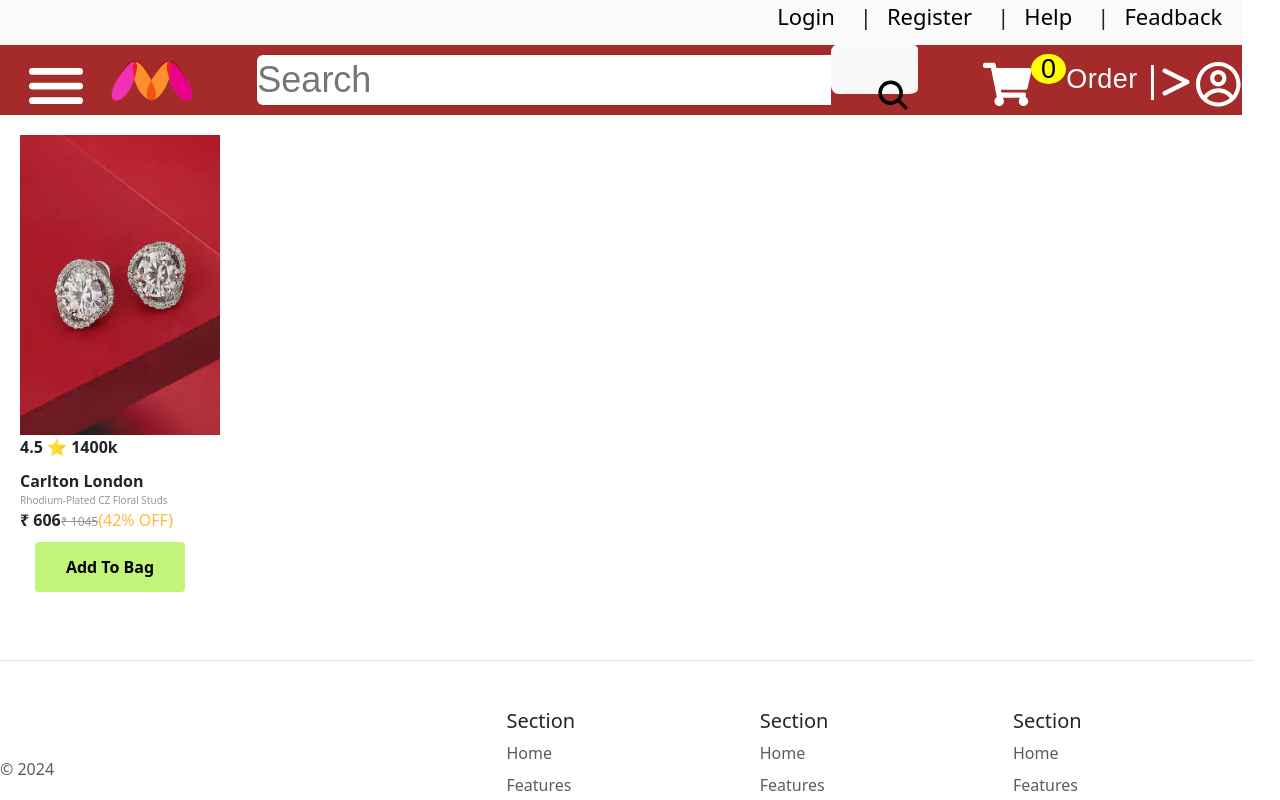
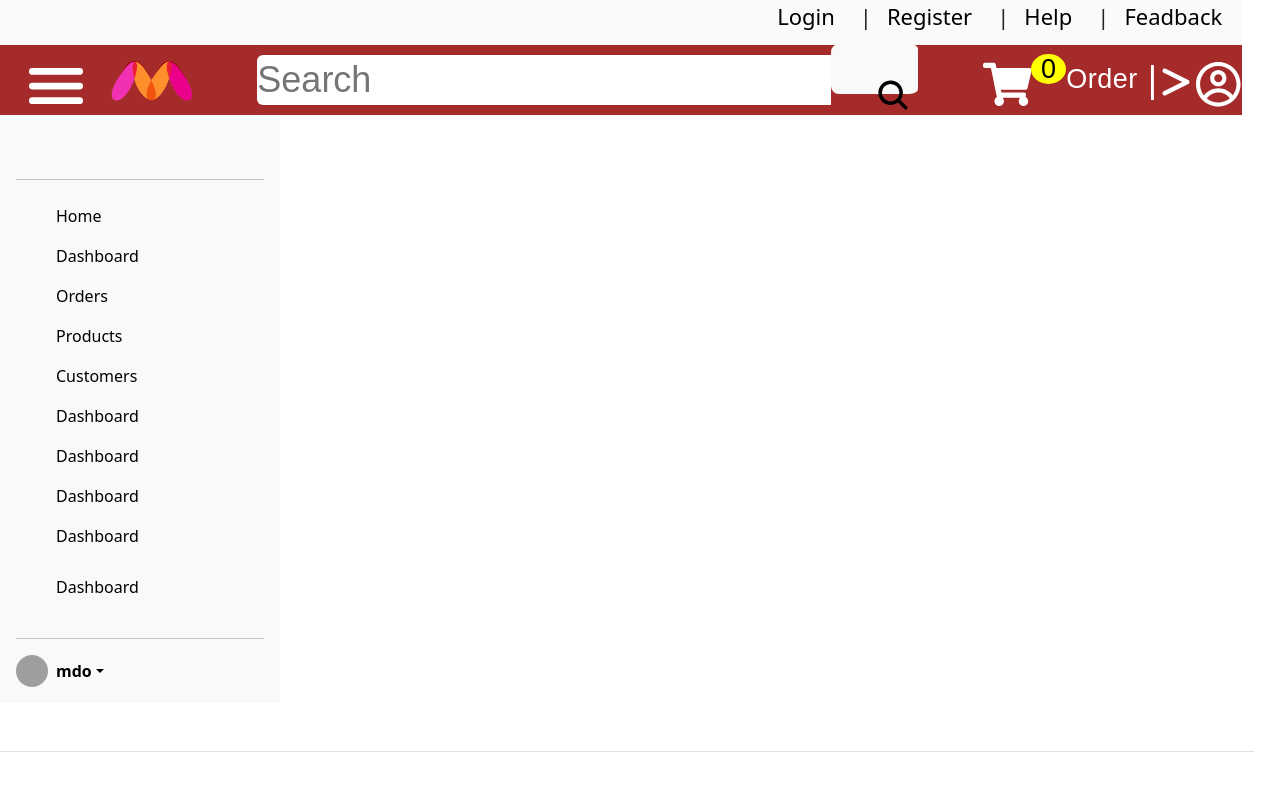
Before and after one commit to nowrinnova/Grocery-Shop, a React (Vite) app in the folder Grocery-SuperShop/: page / in a window 1280 px wide. Shown: the top 800 px of the page. Built offline with nearby package versions, Linux system fonts and the light colour scheme; grey boxes are pictures that could not be loaded.

Commit message:
edited sidebar

```diff
--- a/Grocery-SuperShop/src/App.jsx
+++ b/Grocery-SuperShop/src/App.jsx
@@ -3,6 +3,7 @@
 import Header from './Components/Header';
 import Footer from './Components/Footer';
 import HomeItems from './Components/HomeItems';
+import SideBar from './Components/SideBar';
 
 function App() {
  const item=
@@ -25,7 +26,8 @@
   return (
     <>
       <Header></Header>
-      <div className='items-container'><HomeItems item={item}></HomeItems></div>
+      <SideBar></SideBar>
+      {/* <div className='items-container'><HomeItems item={item}></HomeItems></div> */}
       <Footer></Footer>
     </>
   )
--- /dev/null
+++ b/Grocery-SuperShop/src/Components/SideBar.jsx
@@ -0,0 +1,147 @@
+import React from "react";
+
+function SideBar() {
+  return (
+    <div
+      class="d-flex flex-column flex-shrink-0 p-3 bg-body-tertiary"
+      style={{width: "280px"}}
+    >
+      <a
+        href="/"
+        class="d-flex align-items-center mb-3 mb-md-0 me-md-auto link-body-emphasis text-decoration-none"
+      >
+        <svg class="bi pe-none me-2" width="40" height="32">
+          <use xlink:href="#bootstrap"></use>
+        </svg>
+      </a>
+      <hr />
+      <ul class="nav nav-pills flex-column mb-auto">
+        <li class="nav-item">
+          <a href="#" class="nav-link link-body-emphasis" aria-current="page">
+            <svg class="bi pe-none me-2" width="16" height="16">
+              <use xlink:href="#home"></use>
+            </svg>
+            Home
+          </a>
+        </li>
+        <li>
+          <a href="#" class="nav-link link-body-emphasis">
+            <svg class="bi pe-none me-2" width="16" height="16">
+              <use xlink:href="#speedometer2"></use>
+            </svg>
+            Dashboard
+          </a>
+        </li>
+        <li>
+          <a href="#" class="nav-link link-body-emphasis">
+            <svg class="bi pe-none me-2" width="16" height="16">
+              <use xlink:href="#table"></use>
+            </svg>
+            Orders
+          </a>
+        </li>
+        <li>
+          <a href="#" class="nav-link link-body-emphasis">
+            <svg class="bi pe-none me-2" width="16" height="16">
+              <use xlink:href="#grid"></use>
+            </svg>
+            Products
+          </a>
+        </li>
+        <li>
+          <a href="#" class="nav-link link-body-emphasis">
+            <svg class="bi pe-none me-2" width="16" height="16">
+              <use xlink:href="#people-circle"></use>
+            </svg>
+            Customers
+          </a>
+        </li>
+        <li>
+          <a href="#" class="nav-link link-body-emphasis">
+            <svg class="bi pe-none me-2" width="16" height="16">
+              <use xlink:href="#speedometer2"></use>
+            </svg>
+            Dashboard
+          </a>
+        </li>
+        <li>
+          <a href="#" class="nav-link link-body-emphasis">
+            <svg class="bi pe-none me-2" width="16" height="16">
+              <use xlink:href="#speedometer2"></use>
+            </svg>
+            Dashboard
+          </a>
+        </li>
+        <li>
+          <a href="#" class="nav-link link-body-emphasis">
+            <svg class="bi pe-none me-2" width="16" height="16">
+              <use xlink:href="#speedometer2"></use>
+            </svg>
+            Dashboard
+          </a>
+        </li>
+        <li>
+          <a href="#" class="nav-link link-body-emphasis">
+            <svg class="bi pe-none me-2" width="16" height="16">
+              <use xlink:href="#speedometer2"></use>
+            </svg>
+            Dashboard
+          </a>
+        </li>
+        <li>
+          <a href="#" class="nav-link link-body-emphasis">
+            <svg class="bi pe-none me-2" width="16" height="50">
+              <use xlink:href="#speedometer2"></use>
+            </svg>
+            Dashboard
+          </a>
+        </li>
+      </ul>
+      <hr />
+      <div class="dropdown">
+        <a
+          href="#"
+          class="d-flex align-items-center link-body-emphasis text-decoration-none dropdown-toggle"
+          data-bs-toggle="dropdown"
+          aria-expanded="false"
+        >
+          <img
+            src="https://github.com/mdo.png"
+            alt=""
+            width="32"
+            height="32"
+            class="rounded-circle me-2"
+          />
+          <strong>mdo</strong>
+        </a>
+        <ul class="dropdown-menu text-small shadow">
+          <li>
+            <a class="dropdown-item" href="#">
+              New project...
+            </a>
+          </li>
+          <li>
+            <a class="dropdown-item" href="#">
+              Settings
+            </a>
+          </li>
+          <li>
+            <a class="dropdown-item" href="#">
+              Profile
+            </a>
+          </li>
+          <li>
+            <hr class="dropdown-divider" />
+          </li>
+          <li>
+            <a class="dropdown-item" href="#">
+              Sign out
+            </a>
+          </li>
+        </ul>
+      </div>
+    </div>
+  );
+}
+
+export default SideBar;
```
